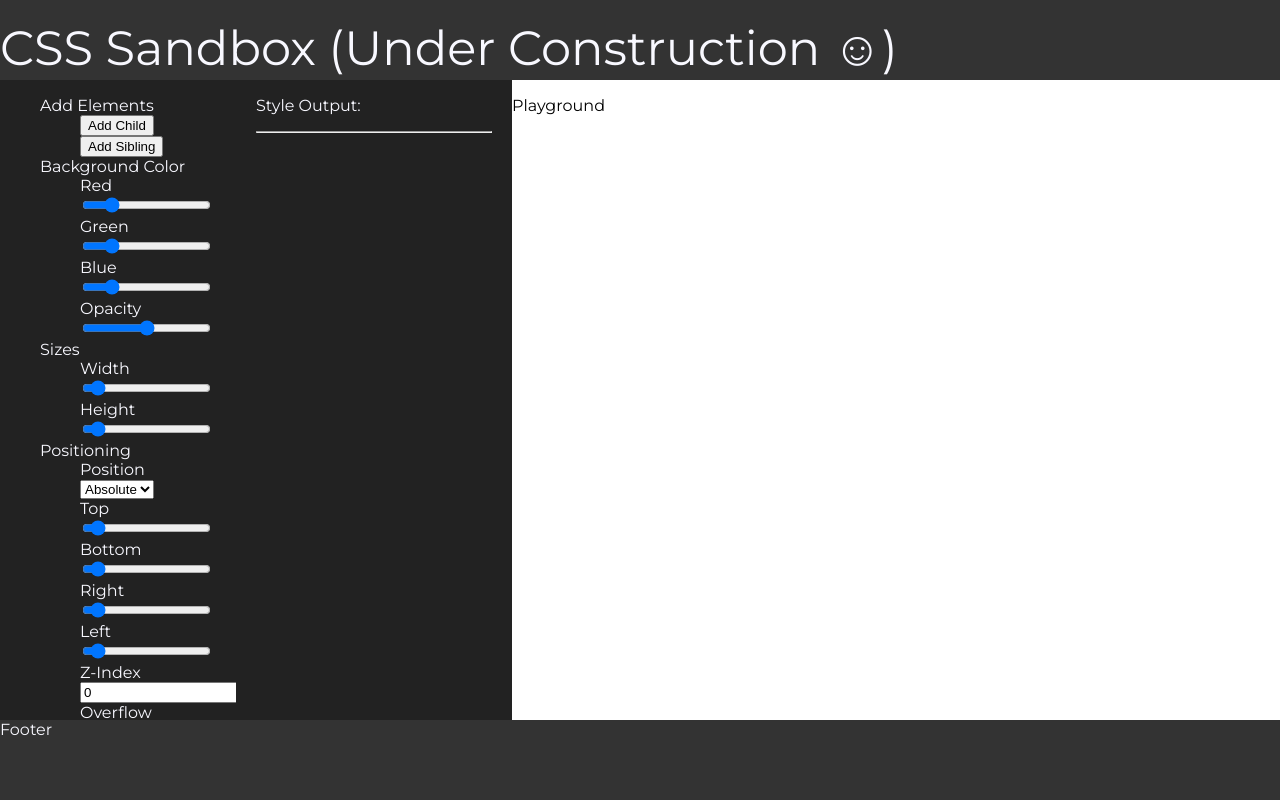
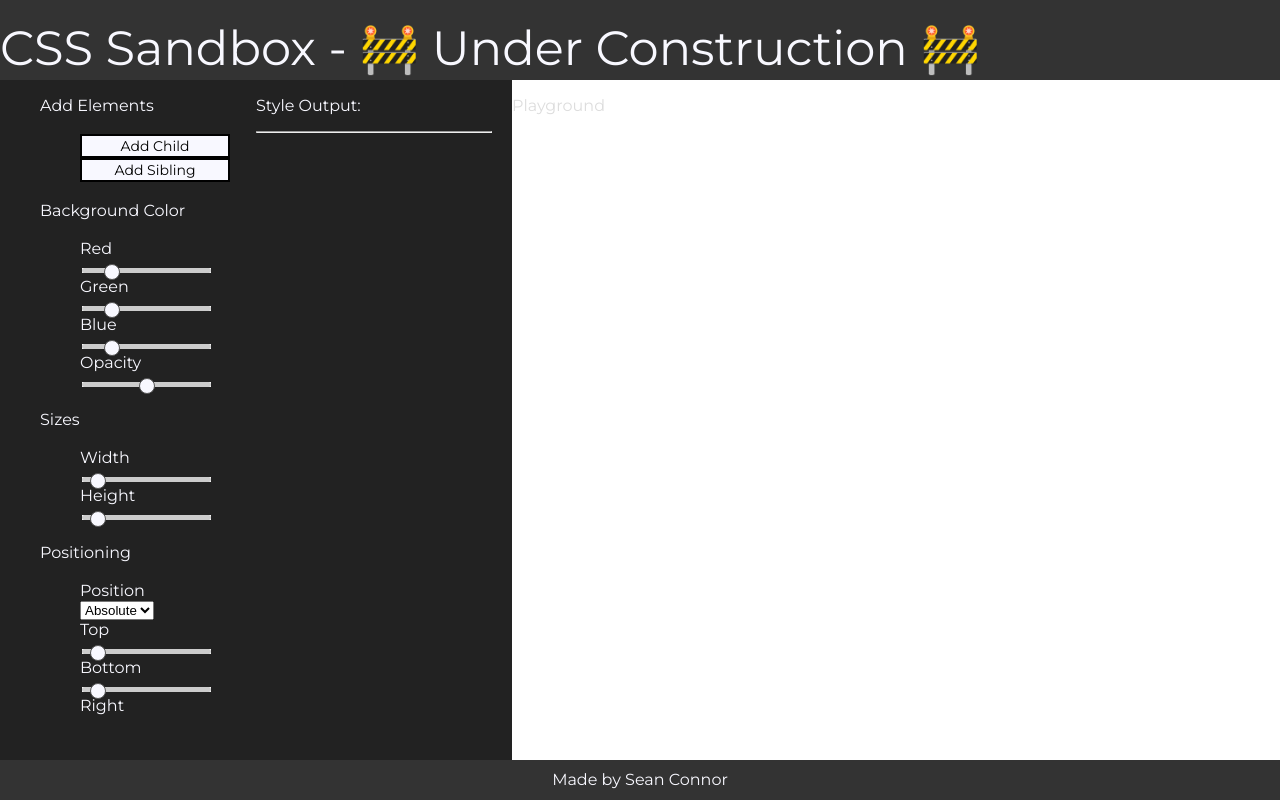
Before and after one commit to sean-connor/css-playtime, a plain HTML site: page index.html in a window 1280 px wide. Drawn offline with Linux system fonts and the light colour scheme.

Commit message:
add slider styles

```diff
--- a/index.html
+++ b/index.html
@@ -10,7 +10,7 @@
   <body>
     <!-- WRAPPER -->
     <div class="wrapper">
-      <header class="header">CSS Sandbox (Under Construction &#9786;)</header>
+      <header class="header">CSS Sandbox - 🚧 Under Construction 🚧</header>
       <!-- PLAYGROUND -->
       <article class="playground">
         <p>Playground</p>
@@ -25,12 +25,15 @@
           <ul class="styles">
             <!-- ADD ELEMENTS -->
             <li>Add Elements</li>
+            <br/>
             <ul>
-              <li><input type="button" name="child" value="Add Child" onclick="addElement('child')"/></li>
-              <li><input type="button" name="sibling" value="Add Sibling" onclick="addElement('sibling')"/></li>
+              <li><input class="button" type="button" name="child" value="Add Child" onclick="addElement('child')"/></li>
+              <li><input class="button" type="button" name="sibling" value="Add Sibling" onclick="addElement('sibling')"/></li>
             </ul>
+            <br/>
             <!-- COLORS -->
             <li>Background Color</li>
+              <br/>
               <ul>
                 <li>Red</li>
                 <input id="red" type="range" name="r" min="0" max="255" value="50" step="1" oninput="adjustRGBA()">
@@ -41,16 +44,20 @@
                 <li>Opacity</li>
                 <input id="opacity" type="range" name="opacity" min="0" max="100" value="50" step="1" oninput="adjustRGBA()">
               </ul>
+              </br>
             <!-- SIZES -->
             <li>Sizes</li>
+            <br/>
             <ul>
               <li>Width</li>
               <input type="range" name="width" min="0" max="700" value="50" step="1" oninput="adjustProperty(event, this.name, this.value)">
               <li>Height</li>
               <input type="range" name="height" min="0" max="700" value="50" step="1" oninput="adjustProperty(event, this.name, this.value)">
             </ul>
+            <br/>
             <!-- POSITIONING -->
             <li>Positioning</li>
+            <br/>
             <ul>
               <li>Position</li>
               <select name="position" onchange="adjustProperty(event, this.name, this.options[this.selectedIndex].value)">
@@ -76,8 +83,10 @@
                 <option value="visible">Visible</option>
               </select>
             </ul>
+            <br/>
             <!-- TRANSITIONS -->
             <li>Transitions</li>
+            <br/>
               <ul>
                 <li>Property
                   <select name="background" onchange="adjustProperty(event, this.name, this.options[this.selectedIndex].value)">
@@ -106,7 +115,7 @@
           <p id="output"></p>
         </section>
       </aside>
-      <footer class="footer">Footer</footer>
+      <footer class="footer">Made by Sean Connor</footer>
     </div>
     <script type="text/javascript" src="js/main.js"></script>
   </body>
--- a/stylesheet/main.scss
+++ b/stylesheet/main.scss
@@ -35,6 +35,59 @@ ul{
 li{
   list-style: none;
 }
+input[type=range]{
+    -webkit-appearance: none;
+}
+
+input[type=range]::-webkit-slider-runnable-track {
+    width: 300px;
+    height: 5px;
+    background: #ccc;
+    border: none;
+    border-radius: 3px;
+}
+
+input[type=range]::-webkit-slider-thumb {
+    -webkit-appearance: none;
+    border: none;
+    height: 16px;
+    width: 16px;
+    border-radius: 50%;
+    border: 1px solid #555;
+    background: ghostwhite;
+    margin-top: -4px;
+}
+input[type=range]::-webkit-slider-thumb:hover{
+  background: #555;
+  cursor: -webkit-grab;
+}
+
+input[type=range]::-webkit-slider-thumb:active{
+  cursor: -webkit-grabbing;
+}
+
+input[type=range]:focus {
+    outline: none;
+}
+
+input[type=range]:focus::-webkit-slider-runnable-track {
+    background: rgba(72, 61, 139, .2);
+}
+
+.button{
+  color: black;
+  background-color: ghostwhite;
+  border: 2px solid black;
+  font-family: 'Montserrat', sans-serif;
+  width: 150px;
+  font-size: 14px;
+}
+.button:hover{
+  background-color: black;
+  cursor: pointer;
+  color: ghostwhite;
+  border: 2px solid ghostwhite;
+}
 .wrapper {
   @include flexWrapRow;
   height: 100vh;
@@ -55,12 +108,15 @@ li{
 .footer {
   background: #333;
   color: ghostwhite;
+  text-align: center;
+  line-height: 5vh;
 }
 
 .playground {
   position: relative;
   text-align: left;
   background: white;
+  color: #ddd;
 }
 
 .options {
@@ -112,14 +168,14 @@ li{
   .header{height: 10vh;}
   .options {
     order: 1;
-    height: 80vh;
+    height: 85vh;
     max-width: 40%;
     }
   .playground {
     order: 2;
-    height: 80vh;}
+    height: 85vh;}
   .footer {
     order: 3;
-    height: 10vh;
+    height: 5vh;
   }
 }
```
Also changed, not shown: stylesheet/main.css, 1 other file.
